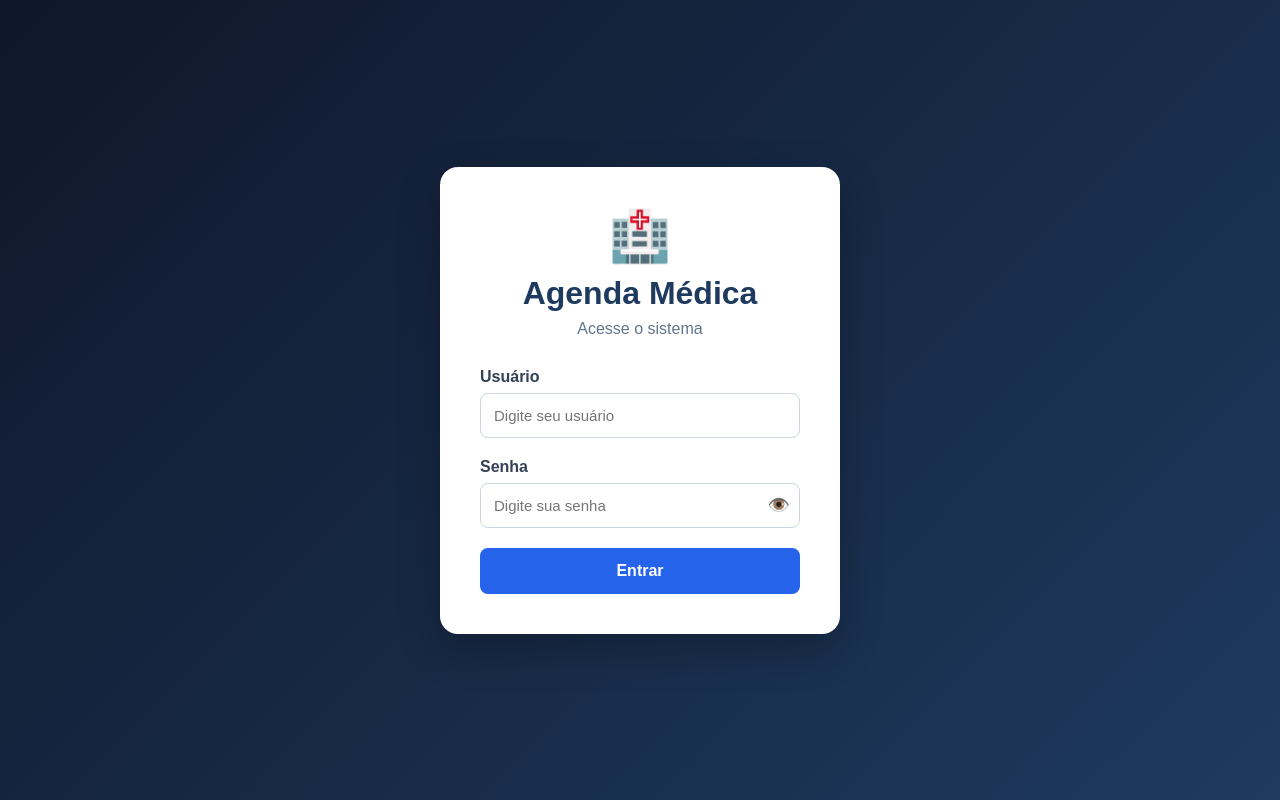
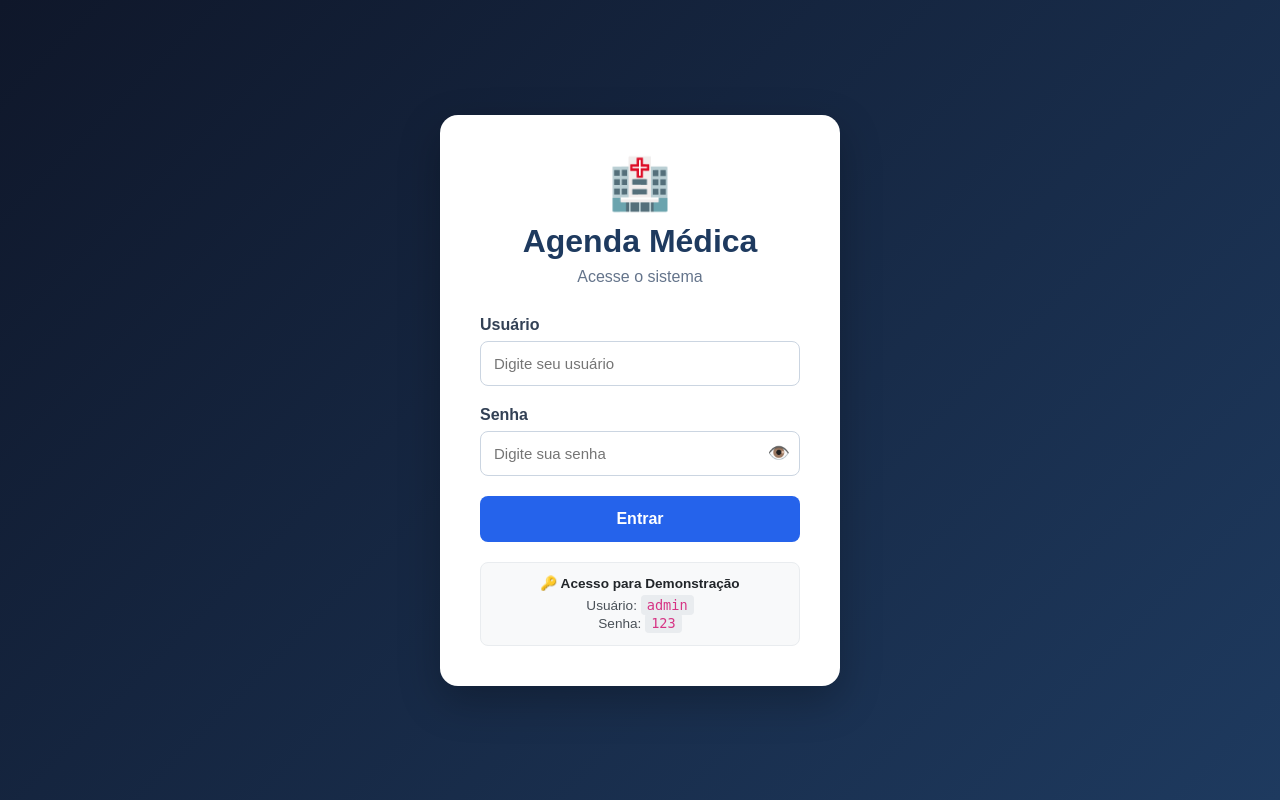
Before and after one commit to wander671/sistema-agenda-medica, a Flask app: page / in a window 1280 px wide. Run offline with Flask 3, Linux system fonts and the light colour scheme.

Commit message:
Adiciona credenciais no login e link de producao no README

```diff
--- a/templates/login.html
+++ b/templates/login.html
@@ -63,6 +63,13 @@
 
             </form>
 
+            <!-- Aviso discreto de credenciais para recrutadores -->
+            <div style="margin-top: 20px; padding: 12px; background-color: #f8f9fa; border: 1px solid #e9ecef; border-radius: 8px; font-size: 0.85rem; color: #495057; text-align: center;">
+                <p style="margin: 0 0 6px 0; font-weight: bold; color: #212529;">🔑 Acesso para Demonstração</p>
+                <p style="margin: 2px 0;">Usuário: <code style="background: #e9ecef; padding: 2px 6px; border-radius: 4px; color: #d63384;">admin</code></p>
+                <p style="margin: 2px 0;">Senha: <code style="background: #e9ecef; padding: 2px 6px; border-radius: 4px; color: #d63384;">123</code></p>
+            </div>
+
         </div>
 
     </div>
```
Also changed, not shown: README.md.
